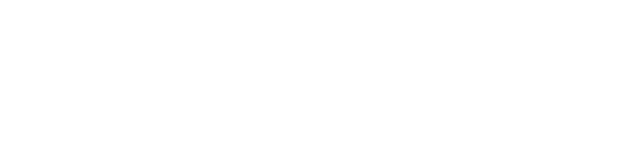
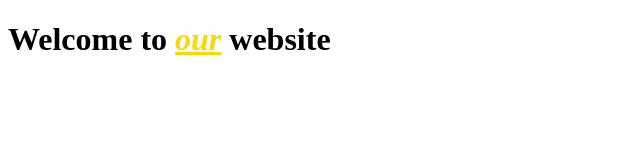
Before and after one commit to Usr44365731/WWW-Group-Project-S2, a plain HTML site: page index.html in a window 1280 px wide. Shown: the whole page, without its empty margins (0-640 px from the left). Drawn offline with Linux system fonts and the light colour scheme.

Commit message:
Added Ttitle bolded underlined and with italics

```diff
--- a/index.html
+++ b/index.html
@@ -3,8 +3,15 @@
 <head>
     <meta charset="UTF-8">
     <title>Title</title>
+    <style>
+        .gilded-emphasis {
+            color: #FFD700;
+            font-style: italic;
+            text-decoration: underline;
+        }
+    </style>
 </head>
 <body>
-
+<h1>Welcome to <span class="gilded-emphasis">our</span> website</h1>
 </body>
 </html>
```
